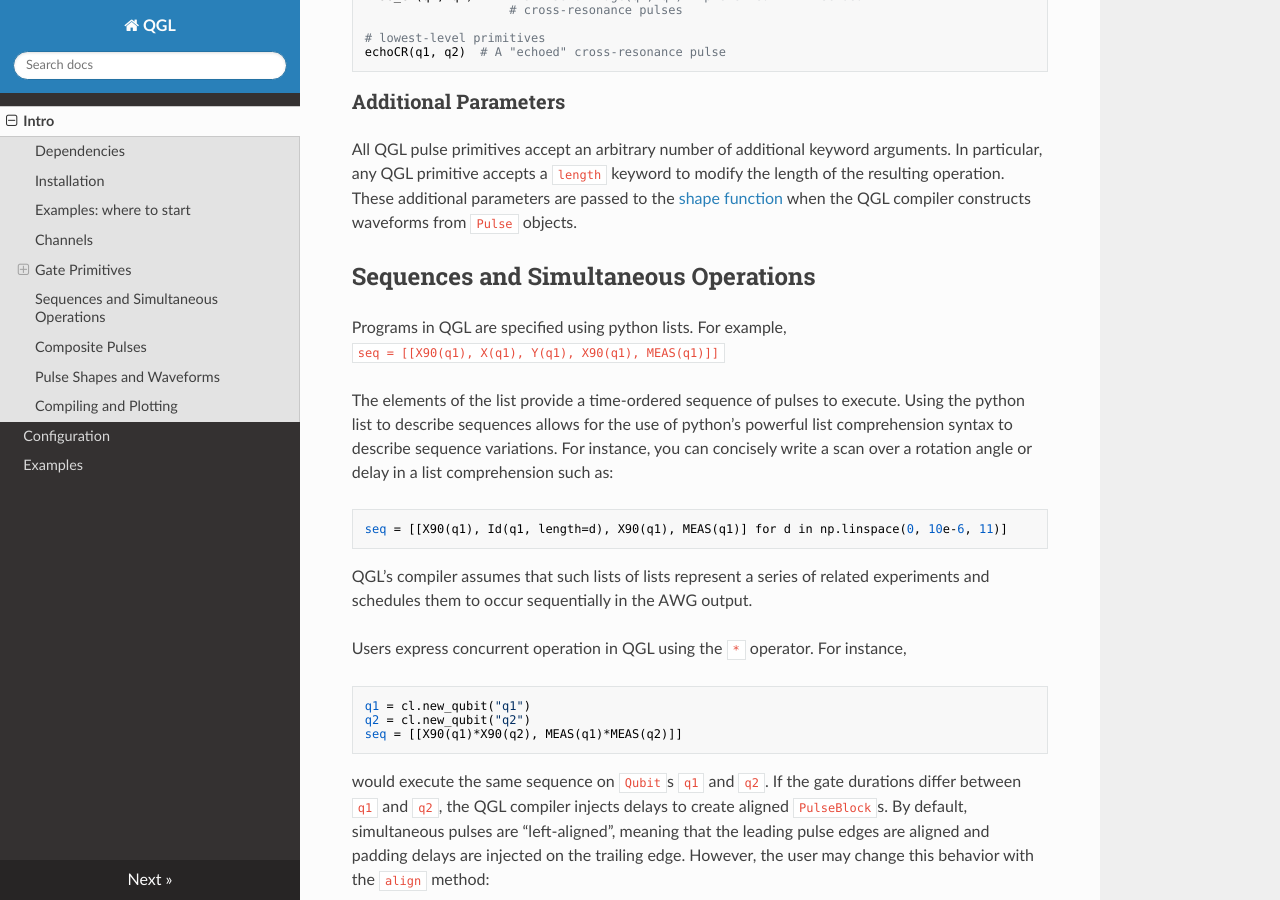
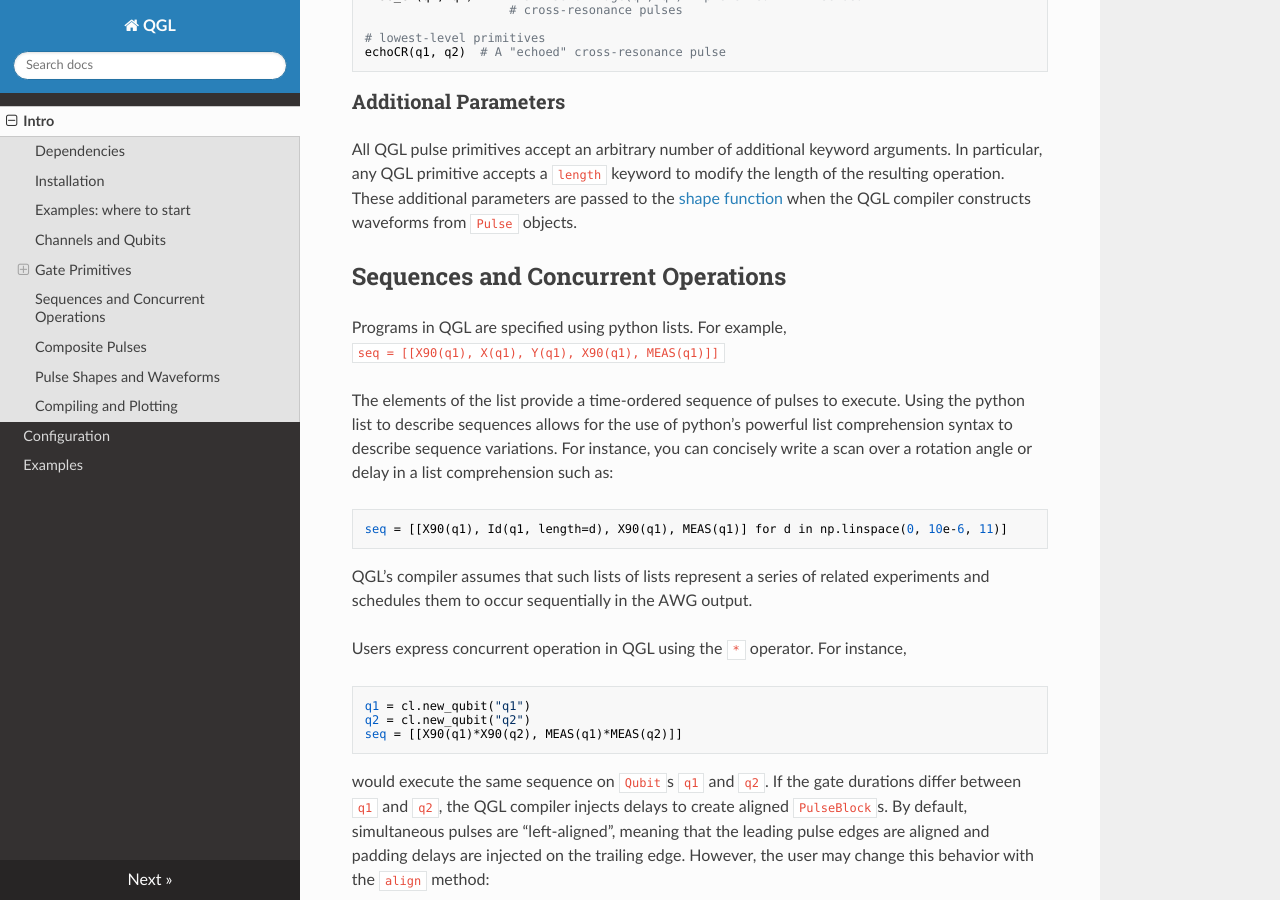
Before and after one commit to BBN-Q/QGL, an MkDocs documentation site: the page built from doc/index.md, in a window 1280 px wide and 900 px high, scrolled down 3712 px. Built offline with MkDocs 1.6.1, drawn with Linux system fonts in a browser that asks for light colours; nearby versions of some CDN libraries; some of the changed text lies outside the part shown.

Commit message:
Update index.md

````diff
--- a/doc/index.md
+++ b/doc/index.md
@@ -56,7 +56,7 @@ basic Channel Library that is used by `ex2_single_qubit_sequences` and `ex3_two_
 example notebooks.
 
 
-## Channels
+## Channels and Qubits
 
 Many quantum processors require non-uniform control parameters to achieve
 high-fidelity gates across all qubits in the device. To support this need, QGL
@@ -99,6 +99,8 @@ the users gets a `Qubit` object with the default properties.
 The underlying representation of all QGL operations is a `Pulse` object.
 However, users are not expected to create `Pulses` directly, but instead
 interact with various pre-defined one- and two-qubit primitives.
+
+
 
 ### Single-Qubit Operations
 
@@ -182,7 +184,7 @@ the length of the resulting operation. These additional parameters are passed to
 the [shape function](#pulse-shapes-and-waveforms) when the QGL compiler
 constructs waveforms from `Pulse` objects.
 
-## Sequences and Simultaneous Operations
+## Sequences and Concurrent Operations
 
 Programs in QGL are specified using python lists. For example,
 ```seq = [[X90(q1), X(q1), Y(q1), X90(q1), MEAS(q1)]]```
````
